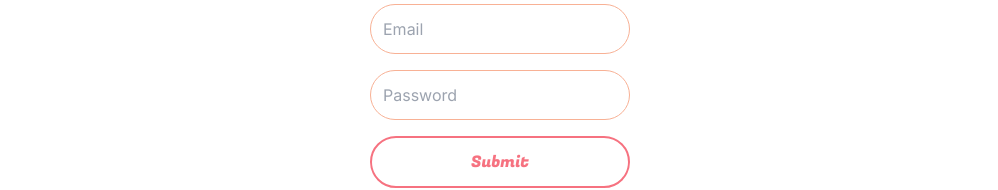
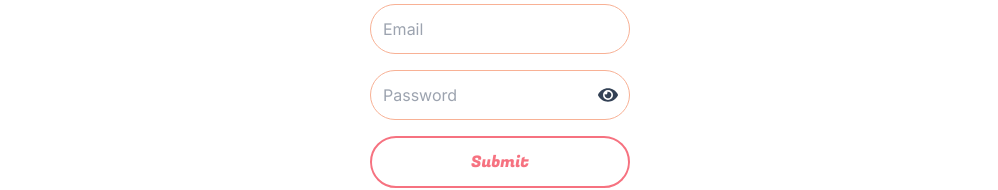
Before and after one commit to hastighsh/Online_Shopping_Cart, a Next.js app in the folder onlinestore/: page /login in a window 1280 px wide. Shown: the part 336-526 px from the top of the page, without its empty margins (140-1138 px from the left). Built offline with nearby package versions, Linux system fonts and the light colour scheme.

Commit message:
edited password visibility on login page

```diff
--- a/onlinestore/components/Login.js
+++ b/onlinestore/components/Login.js
@@ -6,6 +6,7 @@ import Button from './Button';
 import Link from 'next/link';
 import { useRouter } from 'next/navigation';
 import { AuthContext } from '@/AuthContext'; // Import AuthContext
+import { FaEye, FaEyeSlash } from 'react-icons/fa';
 
 const fugaz = Fugaz_One({ subsets: ["latin"], weight: ['400'] });
 
@@ -15,6 +16,11 @@ export default function Login() {
   const [email, setEmail] = useState('');
   const [password, setPassword] = useState('');
   const [errorMessage, setErrorMessage] = useState('');
+  const [passwordVisible, setPasswordVisible] = useState(false);
+
+  const togglePasswordVisibility = () => {
+    setPasswordVisible(!passwordVisible);
+  };
 
   async function handleSubmit(event) {
     event.preventDefault();
@@ -62,19 +68,28 @@ export default function Login() {
           onChange={(e) => setEmail(e.target.value)}
           required
         />
+        <div className="relative w-full max-w-[400px] mx-auto">
           <input
-          className='w-full max-w-[400px] mx-auto px-3 duration-200 hover:border-[#F67280] focus:border-[#F67280] py-2 sm:py-3 border border-solid border-[#F8B195] rounded-full outline-none'
-          placeholder='Password'
-          type='password'
+              className="w-full px-3 duration-200 hover:border-[#F67280] focus:border-[#F67280] py-2 sm:py-3 border border-solid border-[#F8B195] rounded-full outline-none"
+              placeholder="Password"
+              type={passwordVisible ? 'text' : 'password'}
               value={password}
               onChange={(e) => setPassword(e.target.value)}
               required
           />
+          <div
+              onClick={togglePasswordVisibility}
+              className="absolute right-3 top-1/2 transform -translate-y-1/2 cursor-pointer"
+          >
+            {passwordVisible ? <FaEyeSlash size={20}/> : <FaEye size={20}/>}
+          </div>
+        </div>
+
         {errorMessage && (
             <p className='text-red-500 text-center'>{errorMessage}</p>
         )}
         <div className="max-w-[400px] w-full mx-auto">
-          <Button text="Submit" full type="submit" />
+          <Button text="Submit" full type="submit"/>
         </div>
       </form>
       <div>
```
Lines whose indentation alone changed are shown as unchanged.
